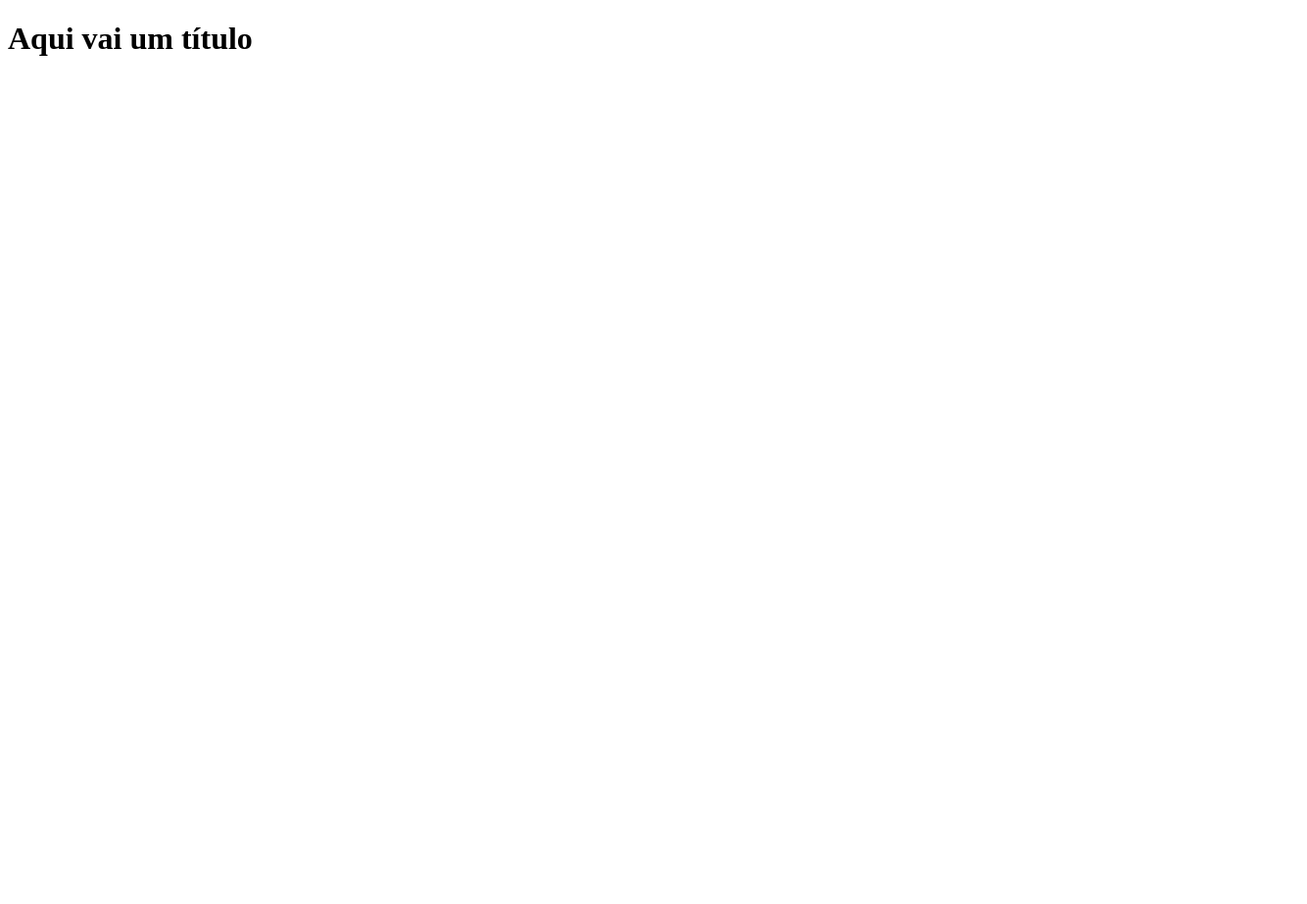
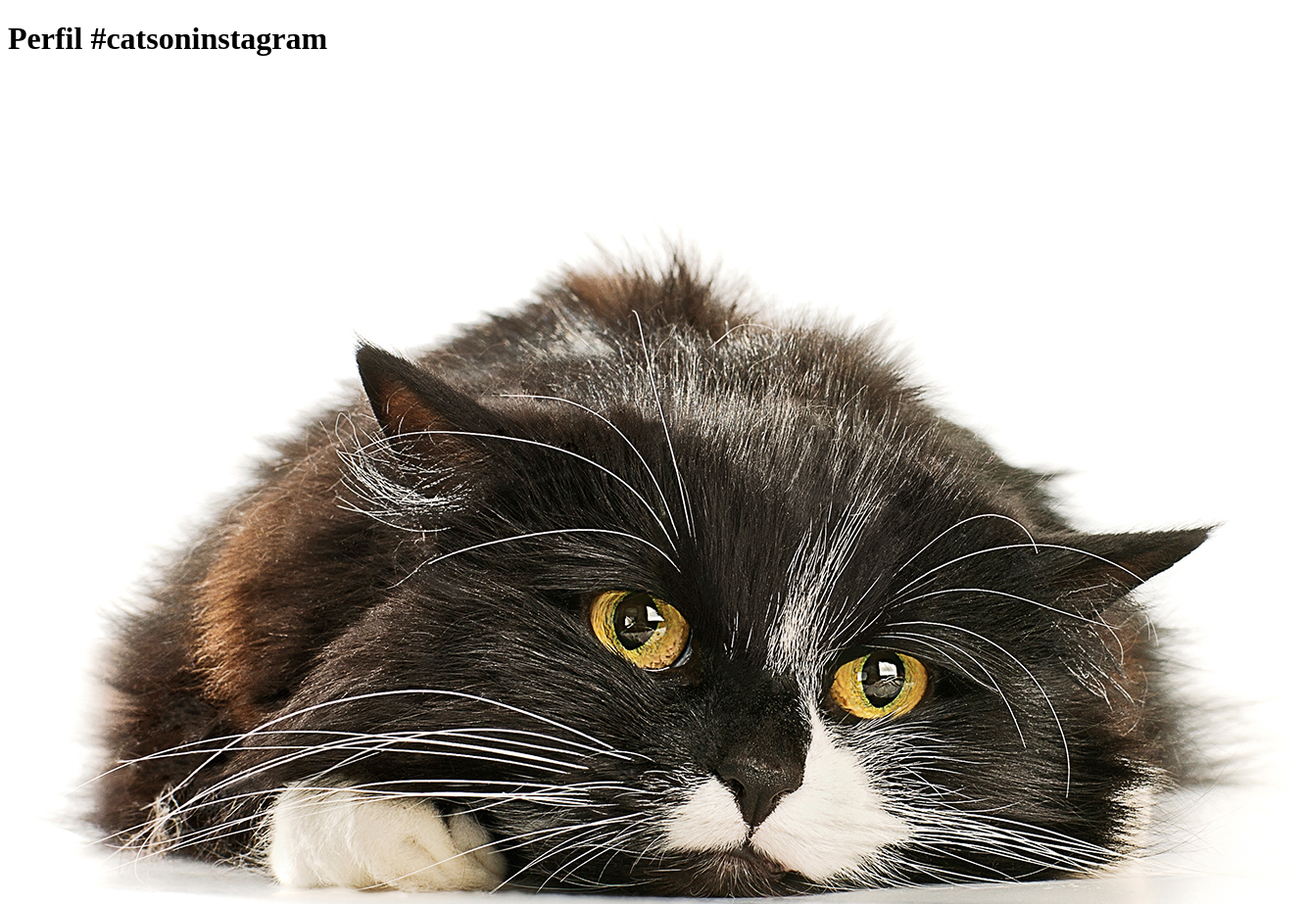
Before and after one commit to DafneBarbosa/WoMakersCode, a plain HTML site: page 0.git-e-github/exercicio1/index.html in a window 1280 px wide. Shown: the top 923 px of the page at 98% size, 1334 px wide, since content can reach past the window. Before the commit the page ends 800 px from the top, so only its background shows below. Drawn offline with Linux system fonts and the light colour scheme.

Commit message:
Modificando exercicio1 - modulo2 - aula git e github

```diff
--- a/0.git-e-github/exercicio1/index.html
+++ b/0.git-e-github/exercicio1/index.html
@@ -2,12 +2,12 @@
 <html lang="pt-br">
 
 <head>
-    <title>Título da página</title>
+    <title>Fanpage de Gatinhos</title>
     <meta charset="utf-8">
 </head>
 
 <body>
-    <h1>Aqui vai um título</h1>
+    <h1>Perfil #catsoninstagram</h1> <img src="img/gato.jpg" />
 </body>
 
 </html>
```
Also changed, not shown: 0.git-e-github/exercicio1/img/gato.jpg (added).
